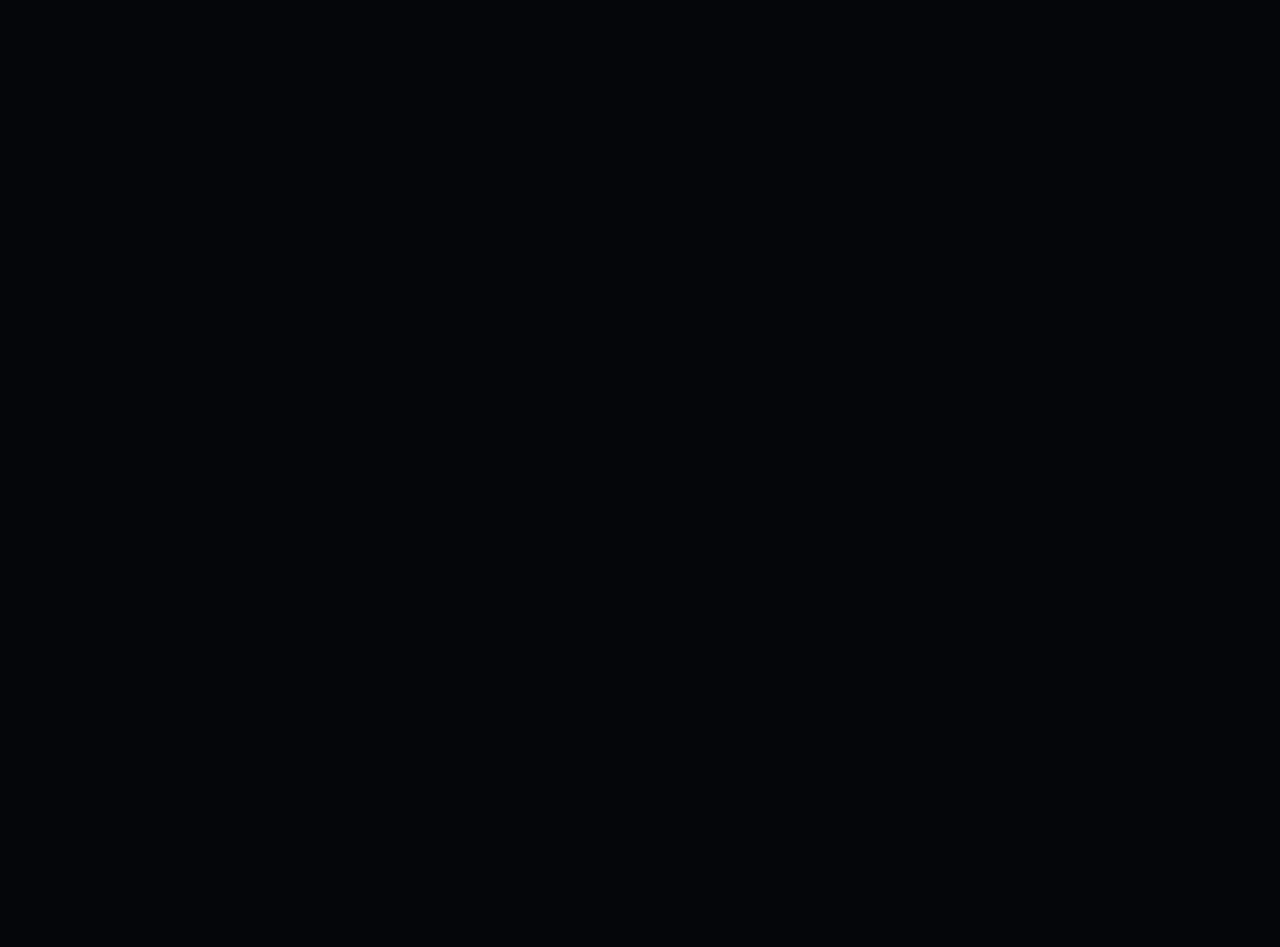
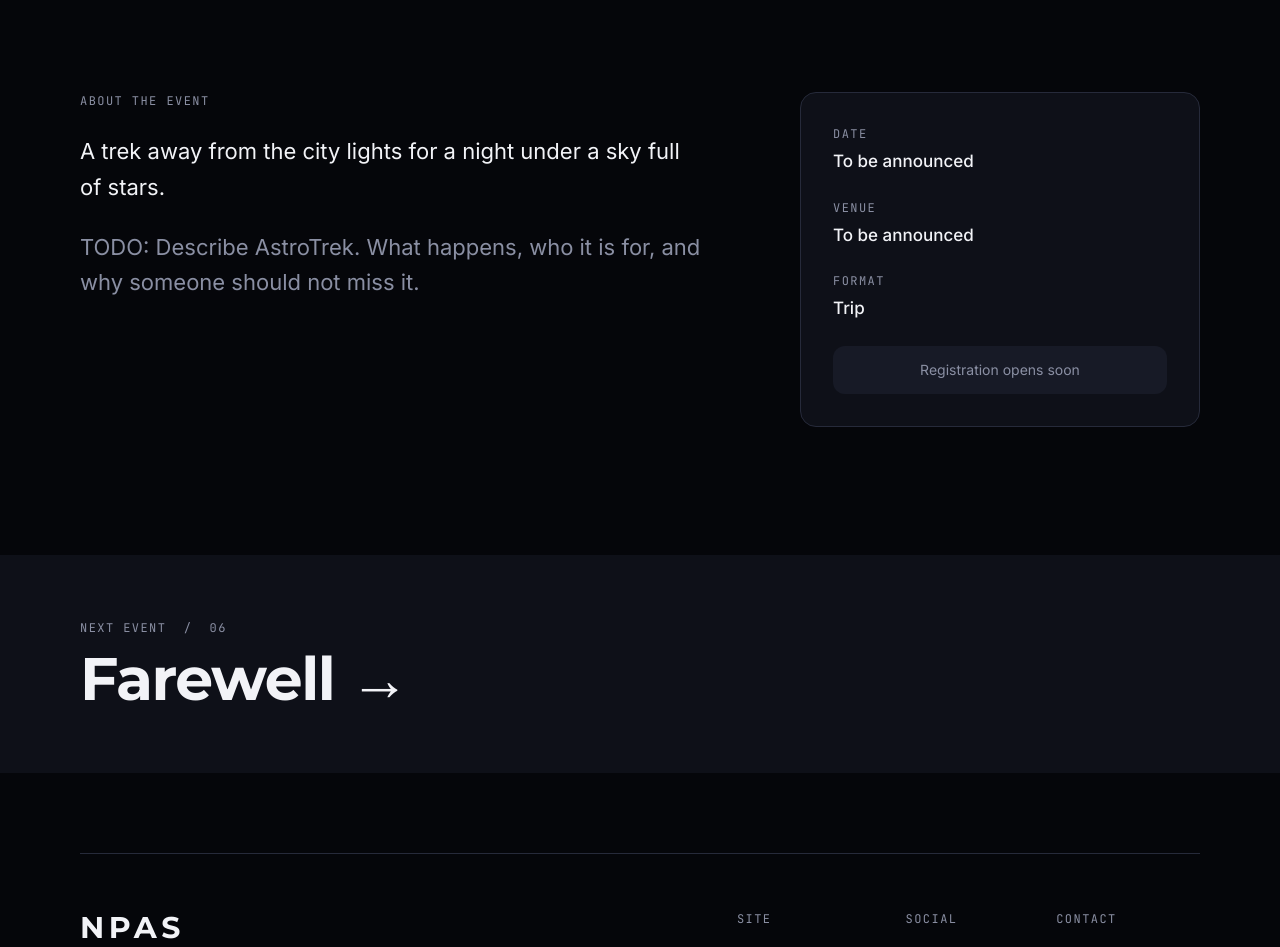
Before and after one commit to cruspy2004/NPAS-Website, a Next.js app: page /events/astrotrek in a window 1280 px wide. Before the commit this address had no page. Shown: the part 740-1687 px from the top of the page. Before the commit the page ends 800 px from the top, so only its background shows below. Built offline with nearby package versions, Linux system fonts and the light colour scheme.

Commit message:
Use the real NPAS event list
Orientation, Space Week, Qiskit Fall Fest, Feynman's Circles, AstroTrek,
Farewell. Dates, venues and descriptions are still placeholders.

Co-Authored-By: Claude Opus 5.5 <noreply@anthropic.com>
Claude-Session: https://claude.ai/code/session_018h3xxPm2W2tXehKUMZiNGh

```diff
--- a/src/data/events.ts
+++ b/src/data/events.ts
@@ -20,91 +20,88 @@ export type NpasEvent = {
 
 export const events: NpasEvent[] = [
   {
+    slug: "orientation",
+    number: "01",
+    title: "Orientation",
+    tag: "Welcome",
+    date: "TBA", // TODO
+    venue: "TBA", // TODO
+    format: "Introductory session", // TODO: confirm
+    summary:
+      "Meet NPAS: who we are, what is planned this year, and how to get involved.", // TODO: confirm
+    description: ["TODO: Describe Orientation. What happens, who it is for, and why someone should not miss it."],
+    registerUrl: "", // TODO: paste the registration form link
+    photos: [],
+  },
+  {
     slug: "space-week",
-    number: "01",
+    number: "02",
     title: "Space Week",
     tag: "Flagship",
     date: "TBA", // TODO
     venue: "NUST H-12, Islamabad",
-    format: "Talks, exhibitions, competitions, night sky observation",
+    format: "Talks, exhibitions, competitions, night sky observation", // TODO: confirm
     summary:
-      "A week of talks, telescope nights, competitions and exhibitions. The biggest space event on campus.",
-    description: [
-      "TODO: Describe Space Week. What happens each day, who it is for, and why someone should not miss it.",
-      "TODO: Mention speakers, competitions and anything new this year.",
-    ],
+      "A week of talks, telescope nights, competitions and exhibitions. The biggest space event on campus.", // TODO: confirm
+    description: ["TODO: Describe Space Week. What happens, who it is for, and why someone should not miss it."],
     registerUrl: "", // TODO: paste the registration form link
     photos: [],
     flagship: true,
   },
   {
-    slug: "stargazing-night",
-    number: "02",
-    title: "Stargazing Night",
-    tag: "Outdoor",
+    slug: "qiskit-fall-fest",
+    number: "03",
+    title: "Qiskit Fall Fest",
+    tag: "Quantum",
     date: "TBA", // TODO
     venue: "TBA", // TODO
-    format: "Telescope session under the night sky",
+    format: "Workshops and challenges", // TODO: confirm
     summary:
-      "Telescopes, a dark sky and people who know where to point them. Planets, the Moon and deep sky objects.",
-    description: ["TODO: Describe Stargazing Night."],
-    registerUrl: "",
+      "Our part in IBM's global Qiskit Fall Fest: hands-on quantum computing workshops and challenges.", // TODO: confirm
+    description: ["TODO: Describe Qiskit Fall Fest. What happens, who it is for, and why someone should not miss it."],
+    registerUrl: "", // TODO: paste the registration form link
     photos: [],
   },
   {
-    slug: "astrophotography-workshop",
-    number: "03",
-    title: "Astrophotography Workshop",
-    tag: "Hands-on",
+    slug: "feynmans-circles",
+    number: "04",
+    title: "Feynman's Circles",
+    tag: "Discussion",
     date: "TBA", // TODO
     venue: "TBA", // TODO
-    format: "Workshop",
+    format: "Discussion sessions", // TODO: confirm
     summary:
-      "Learn to photograph the night sky with the camera you already have, from settings to stacking.",
-    description: ["TODO: Describe the Astrophotography Workshop."],
-    registerUrl: "",
+      "Open discussions on physics, asked and answered the way Feynman would have liked: with curiosity.", // TODO: confirm
+    description: ["TODO: Describe Feynman's Circles. What happens, who it is for, and why someone should not miss it."],
+    registerUrl: "", // TODO: paste the registration form link
     photos: [],
   },
   {
-    slug: "guest-lecture-series",
-    number: "04",
-    title: "Guest Lecture Series",
-    tag: "Talks",
+    slug: "astrotrek",
+    number: "05",
+    title: "AstroTrek",
+    tag: "Trip",
     date: "TBA", // TODO
     venue: "TBA", // TODO
-    format: "Lectures and Q&A",
+    format: "Trip", // TODO: confirm
     summary:
-      "Researchers and scientists on black holes, exoplanets, cosmology and the physics that ties it together.",
-    description: ["TODO: Describe the Guest Lecture Series."],
-    registerUrl: "",
+      "A trek away from the city lights for a night under a sky full of stars.", // TODO: confirm
+    description: ["TODO: Describe AstroTrek. What happens, who it is for, and why someone should not miss it."],
+    registerUrl: "", // TODO: paste the registration form link
     photos: [],
   },
   {
-    slug: "physics-olympiad",
-    number: "05",
-    title: "Physics Olympiad",
-    tag: "Competition",
+    slug: "farewell",
+    number: "06",
+    title: "Farewell",
+    tag: "Send-off",
     date: "TBA", // TODO
     venue: "TBA", // TODO
-    format: "Competition",
+    format: "Social", // TODO: confirm
     summary:
-      "Problem solving under pressure. Test your physics against the best students on campus.",
-    description: ["TODO: Describe the Physics Olympiad."],
-    registerUrl: "",
-    photos: [],
-  },
-  {
-    slug: "observatory-trip",
-    number: "06",
-    title: "Observatory Trip",
-    tag: "Field trip",
-    date: "TBA", // TODO
-    venue: "TBA", // TODO
-    format: "Field trip",
-    summary:
-      "A trip out of the city lights to see real research telescopes and a sky full of stars.",
-    description: ["TODO: Describe the Observatory Trip."],
-    registerUrl: "",
+      "One last night together to send off our graduating members.", // TODO: confirm
+    description: ["TODO: Describe Farewell. What happens, who it is for, and why someone should not miss it."],
+    registerUrl: "", // TODO: paste the registration form link
     photos: [],
   },
 ];
```
